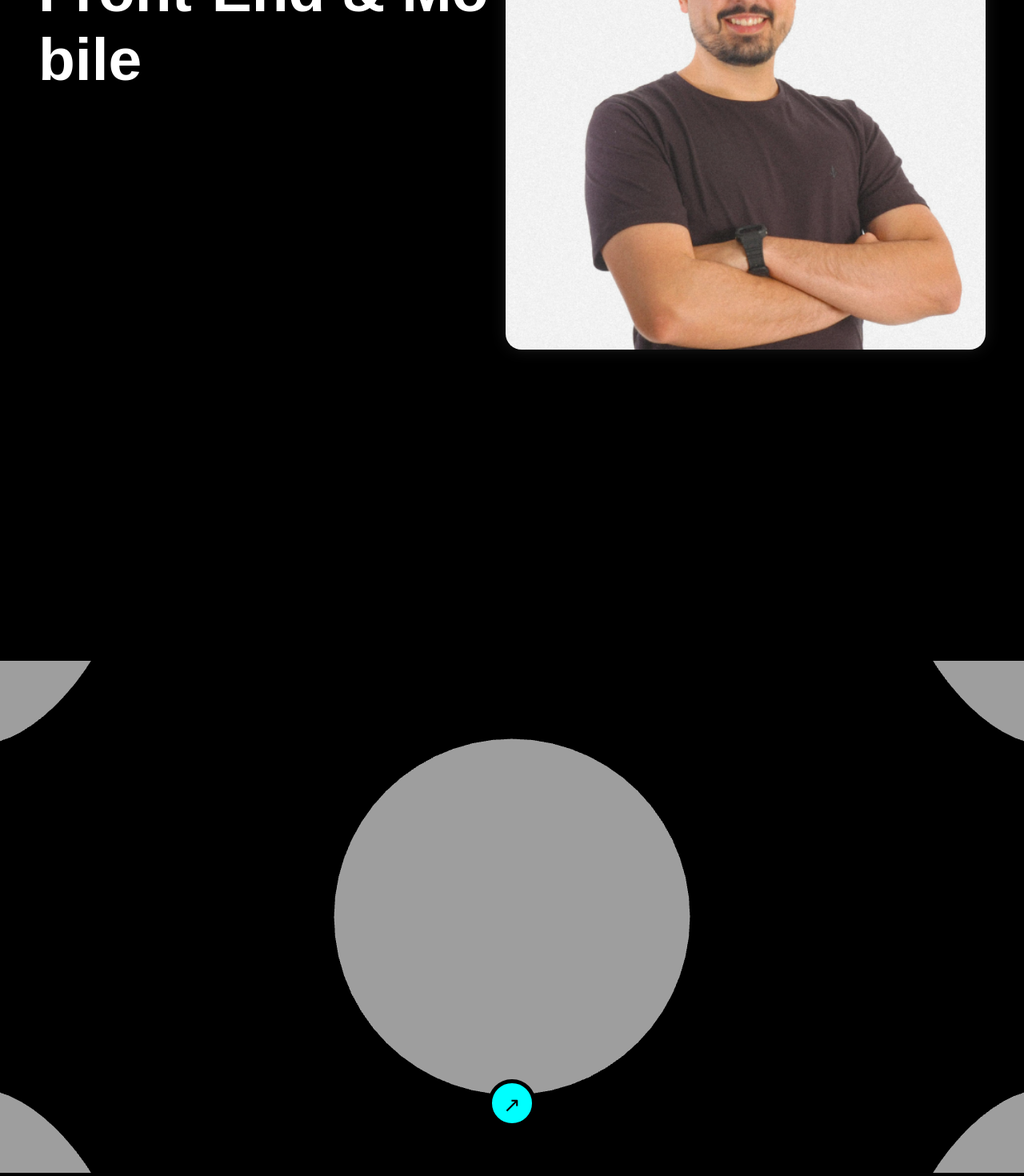
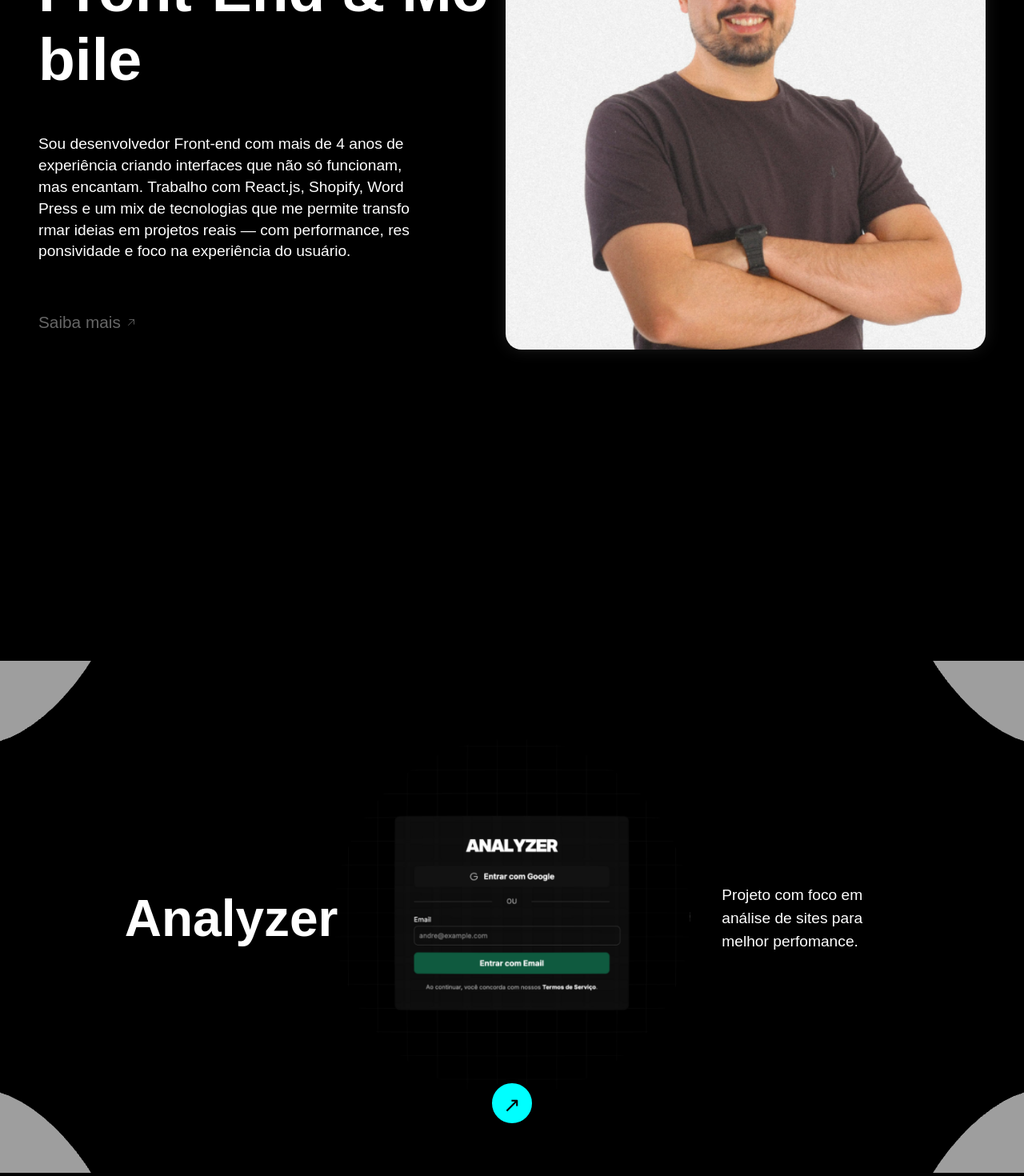
Before and after one commit to stepholhier/portfolio-step-dev, a React (Vite) app: page / in a window 1280 px wide. Shown: the part 1267-2737 px from the top of the page at 80% size. Built offline with nearby package versions, Linux system fonts and the light colour scheme; a web font is replaced by a local one.

Commit message:
update: new features for home and projects

```diff
--- a/package.json
+++ b/package.json
@@ -11,6 +11,7 @@
     "vercel-build": "npm install --legacy-peer-deps && npm run build"
   },
   "dependencies": {
+    "@phosphor-icons/react": "^2.1.7",
     "framer-motion": "^12.9.2",
     "gl-matrix": "^3.4.3",
     "gsap": "^3.12.7",
--- a/src/components/Home/Home.styles.ts
+++ b/src/components/Home/Home.styles.ts
@@ -94,6 +94,27 @@ export const TextBottom = styled.div`
   }
 `;
 
+export const TextAbout = styled.div`
+  color: white;
+  word-break: break-all;
+  line-height: 1.4;
+  width: 80%;
+  font-size: 1.2rem;
+  `;
+
+export const ButtonContact = styled.div`
+    color: #666;
+    margin-top: 60px;
+    font-size: 1.3rem;
+    cursor: pointer;
+    transition: 0.3s;
+
+    :hover {
+      color: #939292;
+      transition: 0.3s;
+    }
+  `;
+
 export const StyledVideo = styled.video`
   width: 100%;
   height: 680px;
@@ -106,33 +127,3 @@ export const StyledVideo = styled.video`
 export const ProjectsSection = styled.div`
   background: transparent;
 `;
-
-export const InfiniteMenuWrapper = styled.div`
-  position: relative;
-  width: 100%;
-  height: 100%;
-`;
-
-export const HoverOverlay = styled.div`
-  position: absolute;
-  top: 0;
-  left: 0;
-  right: 0;
-  bottom: 0;
-  background: rgba(0, 0, 0, 0.6);
-  display: flex;
-  align-items: center;
-  justify-content: center;
-  pointer-events: none;
-  z-index: 2;
-  transition: opacity 0.3s ease;
-`;
-
-export const HoverText = styled.div`
-  color: white;
-  font-size: 1.5rem;
-  text-align: center;
-  padding: 20px;
-  max-width: 80%;
-  line-height: 1.5;
-`;
--- a/src/components/Home/Home.tsx
+++ b/src/components/Home/Home.tsx
@@ -6,6 +6,8 @@ import {
     BlurTextWrapper,
     TextTop,
     TextBottom,
+    TextAbout,
+    ButtonContact,
     PerfilSection,
     FotoPerfil,
 
@@ -16,6 +18,7 @@ import { Projects } from "./Projects";
 import BlurText from "@/effects/BlurText";
 
 import MinhaFoto from '@assets/FotoPort.png';
+import { ArrowUpRight } from "phosphor-react";
 
 
 export function Home() {
@@ -59,13 +62,20 @@ export function Home() {
             />
             </TextBottom>
 
+            <TextAbout>
+                <p>Sou desenvolvedor Front-end com mais de 4 anos de experiência criando interfaces que não só funcionam, mas encantam. Trabalho com React.js, Shopify, WordPress
+                    e um mix de tecnologias que me permite transformar
+                    ideias em projetos reais — com performance, responsividade e foco na experiência do usuário.</p>
+                <ButtonContact>
+                    Saiba mais <ArrowUpRight size={14} />
+                </ButtonContact>
+            </TextAbout>
+
             </BlurTextWrapper>
-
 
             <FotoPerfil src={MinhaFoto} />
 
             </PerfilSection>
-
 
             <Projects />
 
--- a/src/components/Home/Projects.tsx
+++ b/src/components/Home/Projects.tsx
@@ -1,9 +1,10 @@
 /** @jsxImportSource @emotion/react */
-import { useState } from 'react';
-import { ProjectsSection, InfiniteMenuWrapper, HoverOverlay, HoverText } from "./Home.styles";
+import { ProjectsSection } from "./Home.styles";
 
 import ScrollFloat from "@/effects/ScrollFloat";
 import InfiniteMenu from "@/effects/InfiniteMenu";
+
+import analyzerImg from '@assets/imgRight.png';
 
 interface MenuItem {
   image: string;
@@ -13,15 +14,13 @@ interface MenuItem {
 }
 
 export function Projects() {
-  const [activeItem, setActiveItem] = useState<MenuItem | null>(null);
-  const [isHovered, setIsHovered] = useState(false);
 
   const items: MenuItem[] = [
     {
-      image: 'https://i.scdn.co/image/ab67616d0000b273d9985092cd88bffd97653b58',
-      link: 'https://google.com/',
-      title: 'Item 1',
-      description: 'Descrição do Projeto 1'
+      image: analyzerImg,
+      link: 'https://analyzer-sage.vercel.app/',
+      title: 'Analyzer',
+      description: 'Projeto com foco em análise de sites para melhor perfomance.'
     },
     {
       image: 'https://i.scdn.co/image/ab67616d0000b273d9985092cd88bffd97653b58',
@@ -56,23 +55,10 @@ export function Projects() {
         Projetos
       </ScrollFloat>
 
-      <InfiniteMenuWrapper
-        onMouseEnter={() => setIsHovered(true)}
-        onMouseLeave={() => setIsHovered(false)}
-      >
+
         <InfiniteMenu
           items={items}
-          onActiveItemChange={setActiveItem} // Passa callback para pegar o item ativo
         />
-
-        {isHovered && activeItem && (
-          <HoverOverlay>
-            <HoverText>
-              {activeItem.description || 'Projeto sem descrição.'}
-            </HoverText>
-          </HoverOverlay>
-        )}
-      </InfiniteMenuWrapper>
 
     </ProjectsSection>
   );
--- a/src/effects/InfiniteMenu.css
+++ b/src/effects/InfiniteMenu.css
@@ -54,6 +54,7 @@
   transform: translate(20%, -50%);
   pointer-events: auto;
   transition: 0.5s ease;
+  color: white;
 }
 
 .face-title.inactive {
@@ -65,9 +66,10 @@
 .face-description {
   user-select: none;
   position: absolute;
-  max-width: 10ch;
+  max-width: 18ch;
   top: 50%;
-  font-size: 1.5rem;
+  font-size: 1.2rem;
+  line-height: 1.5;
   right: 1%;
   transform: translate(0, -50%);
 }
@@ -77,6 +79,7 @@
   transform: translate(-90%, -50%);
   pointer-events: auto;
   transition: 0.5s ease;
+  color: white;
 }
 
 .face-description.inactive {
@@ -106,9 +109,3 @@
   pointer-events: none;
   transition: 0.1s ease;
 }
-
-@media (max-width: 1500px) {
-  .face-title, .face-description {
-    display: none;
-  }
-}
```
Also changed, not shown: src/assets/imgRight.png (added), 1 other file (tests, documents, lock files or other folders).
